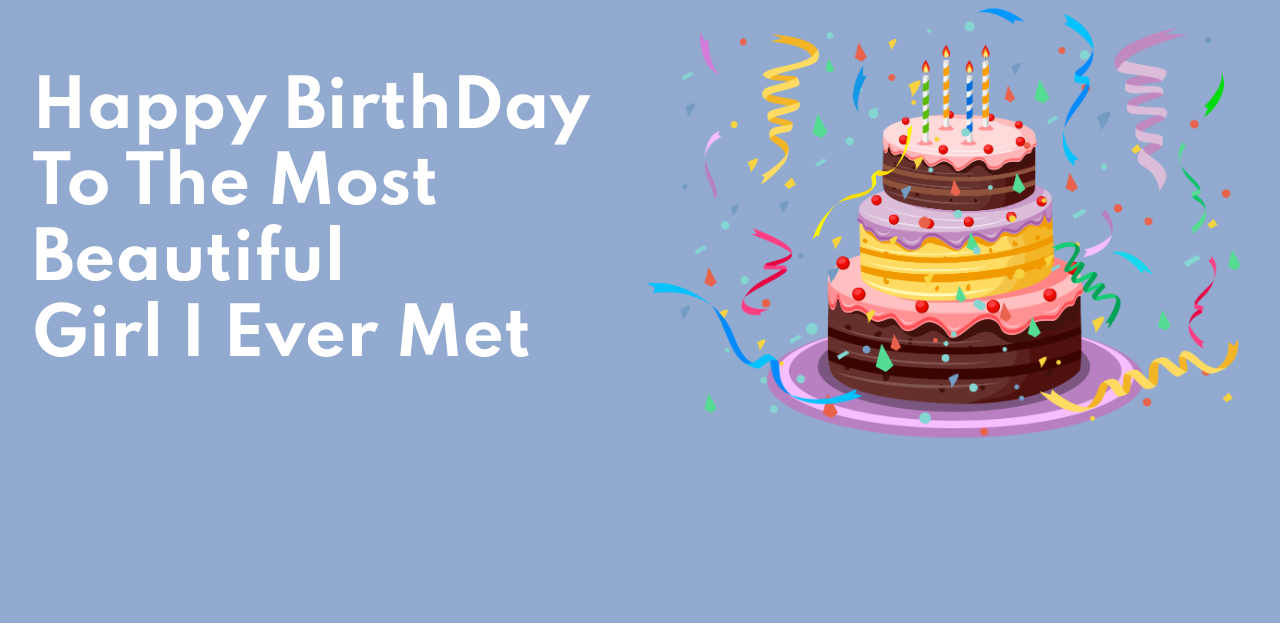
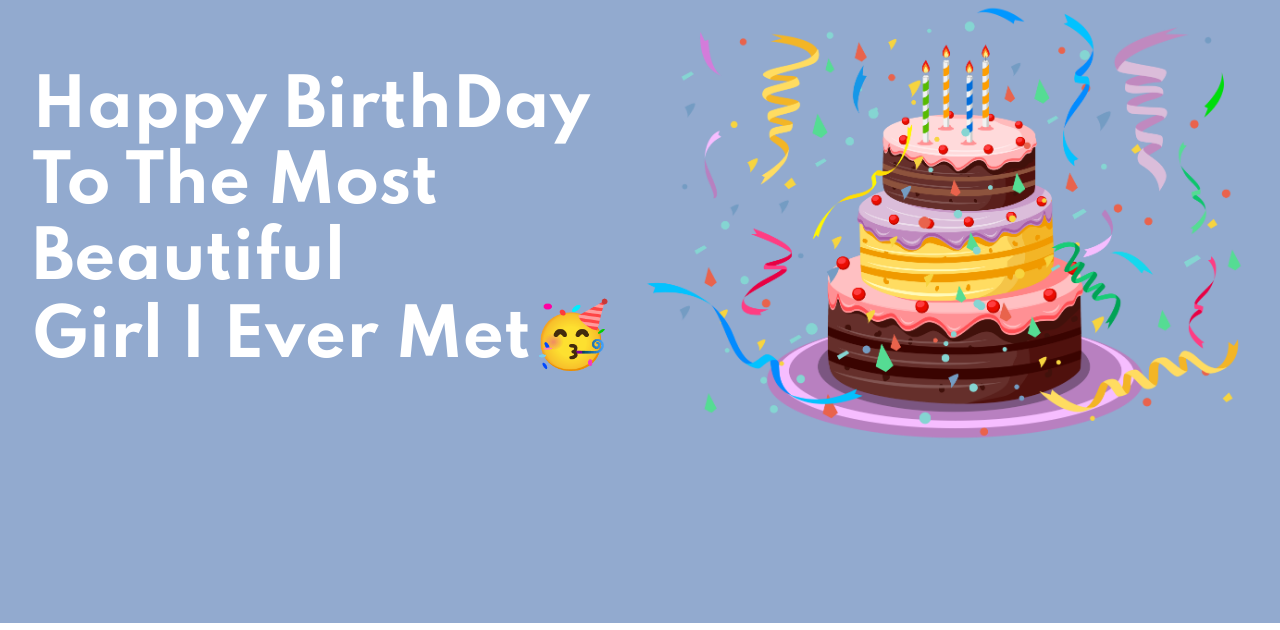
Before and after one commit to Vallabh1807/birthday, a plain HTML site: page index.html in a window 1280 px wide. Shown: the part 977-1607 px from the top of the page. Drawn offline with Linux system fonts and the light colour scheme.

Commit message:
Update index.html

```diff
--- a/index.html
+++ b/index.html
@@ -35,7 +35,7 @@
               <div class="bdintroh">
                   <h1 class="hone">Happy BirthDay</h1>
                   <h1 class="htwo">To The Most Beautiful</h1>
-                  <h1 class="hthree">Girl I Ever Met</h1>
+                  <h1 class="hthree">Girl I Ever Met🥳</h1>
               </div>
               <img src="img/bdimg.png" alt="">
           </div>
```
